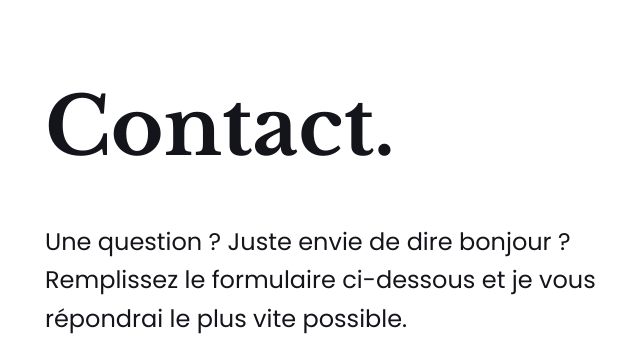
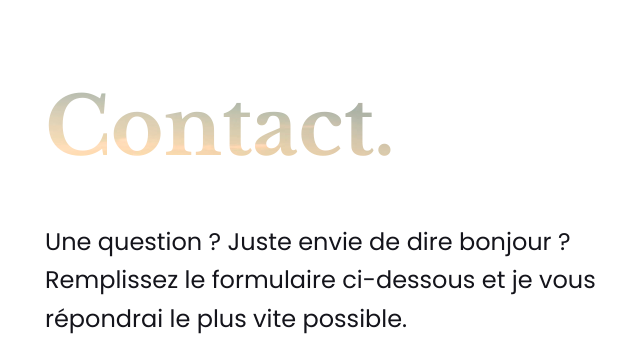
Before and after one commit to Frnalex/blog, a PHP site: page /index.php?route=contact in a window 1280 px wide. Shown: the part 73-428 px from the top of the page, without its empty margins (91-731 px from the left). Run offline with PHP 8.4, Linux system fonts and the light colour scheme.

Commit message:
Background-clip Titre

```diff
--- a/public/css/main.css
+++ b/public/css/main.css
@@ -270,6 +270,10 @@ body {
 
 .page-title h1 {
   margin-bottom: calc(6 * var(--space));
+  background: url("../../../img/bg-text.jpg");
+  background-attachment: fixed;
+  -webkit-background-clip: text;
+  -webkit-text-fill-color: transparent;
 }
 
 .page-footer {
--- a/public/css/sass/base/_global.scss
+++ b/public/css/sass/base/_global.scss
@@ -32,6 +32,10 @@ body {
     margin-bottom: space(6);
     h1 {
         margin-bottom: space(6);
+        background: url('../../../img/bg-text.jpg');
+        background-attachment: fixed;
+        -webkit-background-clip: text;
+        -webkit-text-fill-color: transparent;
     }
 }
 
--- a/src/controller/FrontController.php
+++ b/src/controller/FrontController.php
@@ -52,7 +52,6 @@ class FrontController extends Controller
                 $this->session->set('register', 'Votre inscription a bien été effectuée');
                 header('Location: /index.php');
             } else {
-                var_dump($errors);
                 return $this->view->render(
                     'register',
                     [
@@ -105,18 +104,13 @@ class FrontController extends Controller
                 $header = "FROM: $name <$email>";
 
                 if (mail($to, $subject, $message, $header)) {
+                    echo 'Votre email a bien été envoyé';
                     $this->session->set('email_send', 'Votre email a bien été envoyé');
-                    // unset($nom);
-                    // unset($prenom);
-                    // unset($email);
-                    // unset($objet);
-                    // unset($message);
                 } else {
+                    echo "Une erreur est survenue, votre mail n'a pas été envoyé";
                     $this->session->set('email_error', "Une erreur est survenue, votre mail n'a pas été envoyé");
                 }
             } else {
-                var_dump($post);
-                var_dump($errors);
                 return $this->view->render(
                     'contact',
                     [
```
Also changed, not shown: public/img/bg-text.jpg (added), 1 other file.
